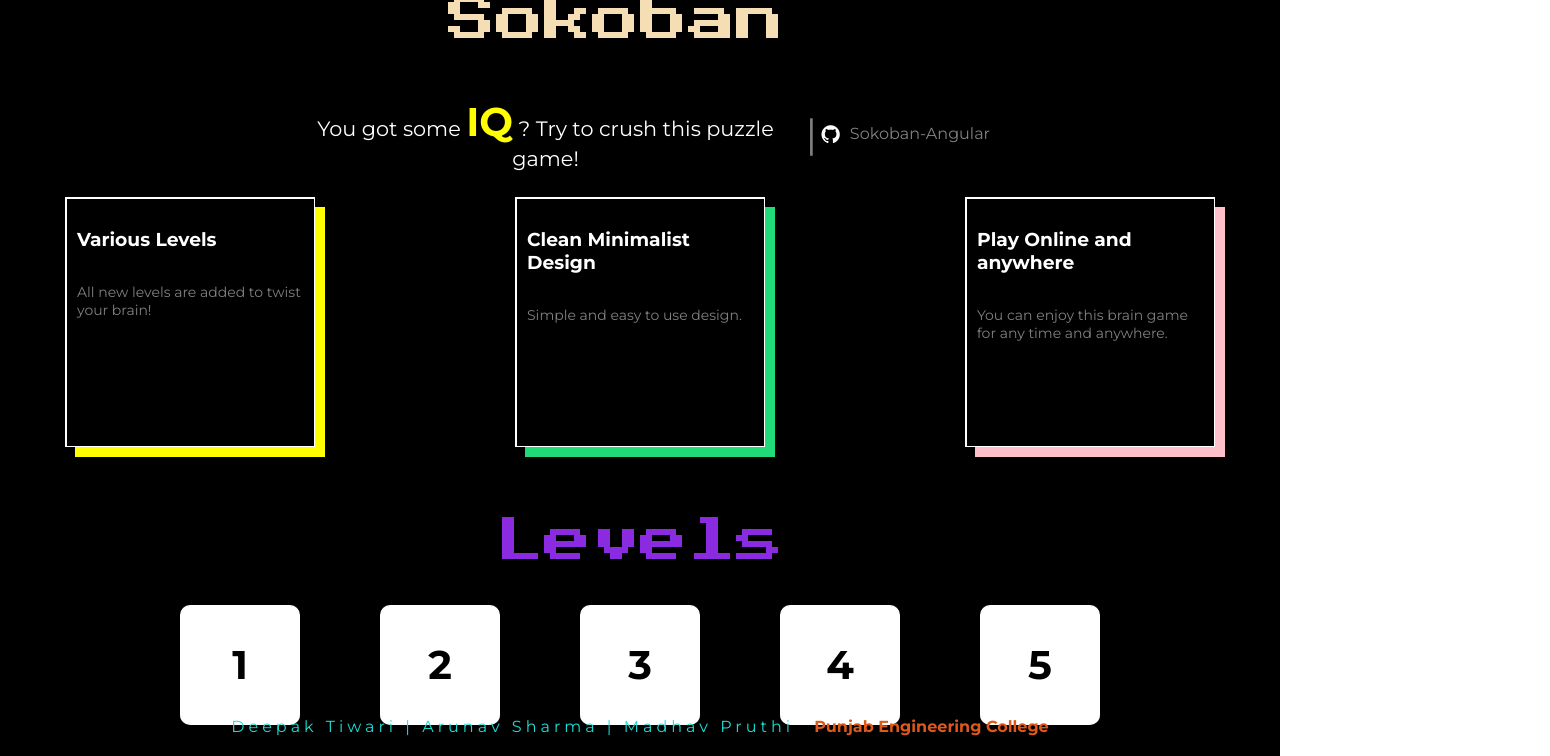
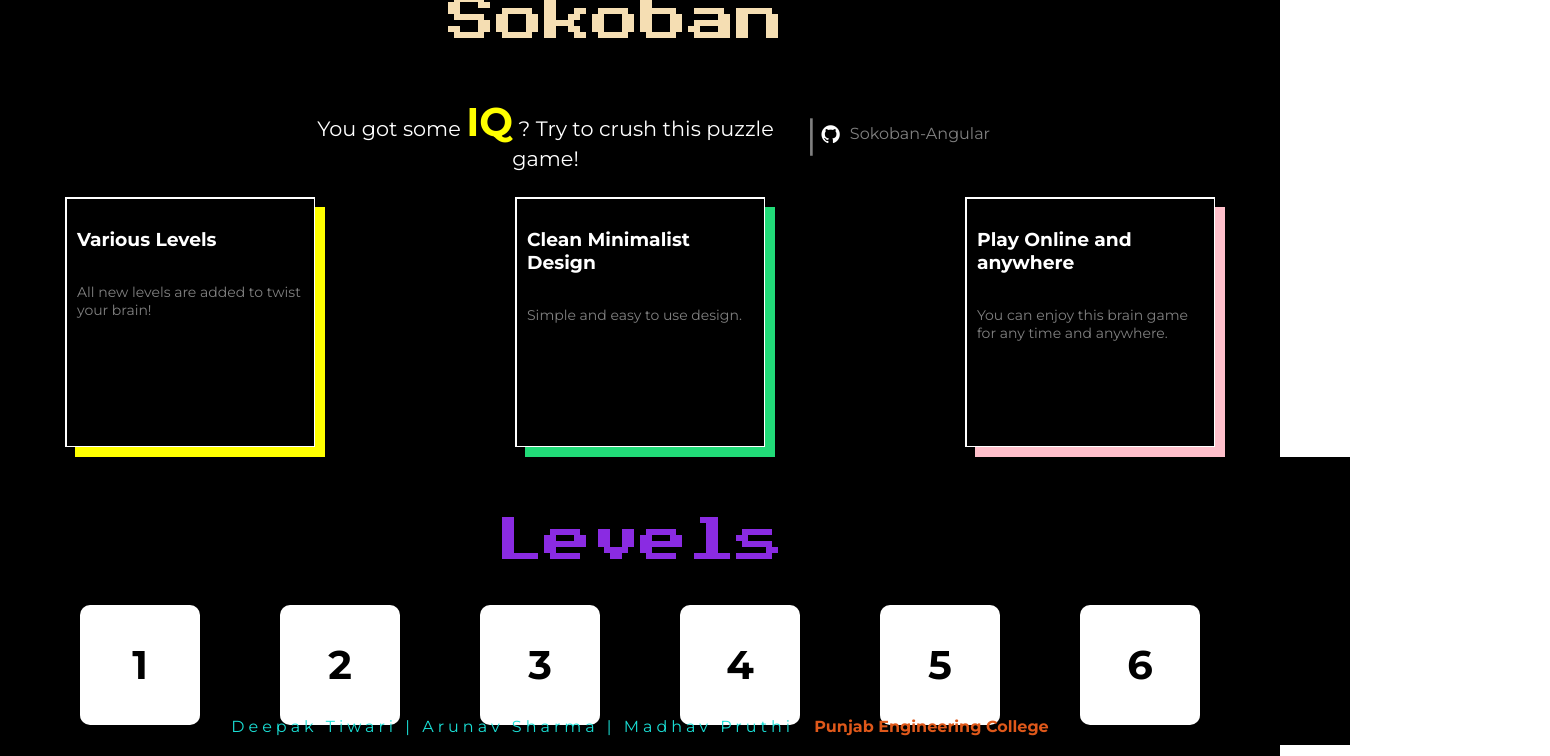
Before and after one commit to deepaktiwari88/Sokoban-Angular, an Angular app: page /home in a window 1280 px wide. Shown: the part 44-800 px from the top of the page, 1550 px wide, since content can reach past the window. Built offline with nearby package versions, Linux system fonts and the light colour scheme.

Commit message:
Reset Button Added

```diff
--- a/src/AllLevels.ts
+++ b/src/AllLevels.ts
@@ -74,6 +74,26 @@ export var allLevels = [
         "level": 5,
         "target-moves": 23,
         "positions": {
+            "man": [5, 4],
+            "boxes": [[4, 3], [3, 3]],
+            "target": [[3, 2], [1, 2]]
+
+        },
+        "grid": [
+            [1, 1, 1, 1, 1, 1],
+            [1, 0, 0, 0, 1, 1],
+            [1, 0, 0, 0, 0, 1],
+            [1, 0, 0, 0, 0, 1],
+            [1, 1, 1, 0, 0, 1],
+            [1, 1, 1, 0, 0, 1],
+            [1, 1, 1, 1, 1, 1],
+
+        ]
+    },
+    {
+        "level": 6,
+        "target-moves": 18,
+        "positions": {
             "man": [5, 5],
             "boxes": [[4, 4], [3, 4]],
             "target": [[3, 2], [1, 2]]
@@ -89,7 +109,8 @@ export var allLevels = [
             [1, 1, 1, 1, 1, 1,1],
 
         ]
-    }
+    },
+
 ];
 
 // 0 - safe, 1 - wall, 2 - empty
--- a/src/app/canvas/canvas.component.html
+++ b/src/app/canvas/canvas.component.html
@@ -78,6 +78,9 @@
         <button mat-button (click)="moveRight()" id="right-button">
           <i class="material-icons">keyboard_arrow_right</i>
         </button>
+        <button mat-button (click)="refresh()" >
+          <i class="material-icons">cached</i>
+        </button>
       </div>
     </div>
   </div>
--- a/src/app/canvas/canvas.component.ts
+++ b/src/app/canvas/canvas.component.ts
@@ -230,4 +230,7 @@ export class CanvasComponent implements OnInit {
 
     return [false, -1];
   }
+  refresh(): void {
+    window.location.reload();
 }
+}
```
